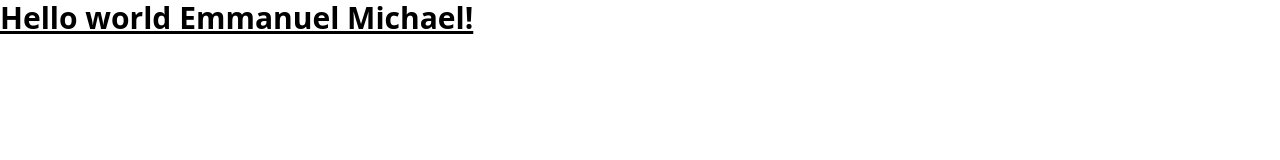
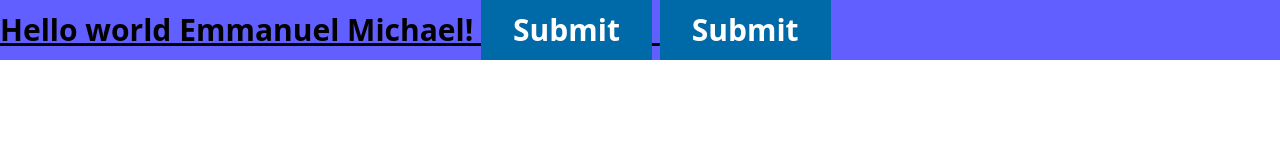
Before and after one commit to SmartDevPK/tailwindcss_version4, a website: page src/index.html in a window 1280 px wide. Drawn offline with Linux system fonts and the light colour scheme.

Commit message:
add some color to the code

```diff
--- a/src/index.html
+++ b/src/index.html
@@ -6,8 +6,13 @@
   <link href="./output.css" rel="stylesheet">
 </head>
 <body>
-  <h1 class="text-3xl font-bold underline">
+  <h1 class="text-3xl font-bold underline bg-indigo-500">
     Hello world Emmanuel Michael!
+
+    <!-- Before -->
+<button class="text-white px-4 sm:px-8 py-2 sm:py-3 bg-sky-700 hover:bg-sky-800">Submit</button>
+<!-- After -->
+<button class="bg-sky-700 px-4 py-2 text-white hover:bg-sky-800 sm:px-8 sm:py-3">Submit</button>
   </h1>
 </body>
 </html>
--- a/src/input.css
+++ b/src/input.css
@@ -1 +1,2 @@
 @import "tailwindcss";
+@import "./typography.css";
```
Also changed, not shown: src/output.css.
